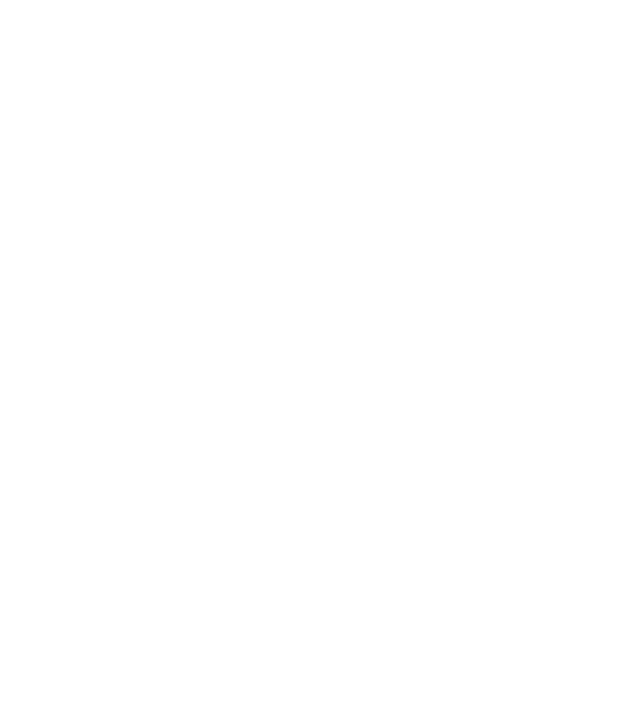
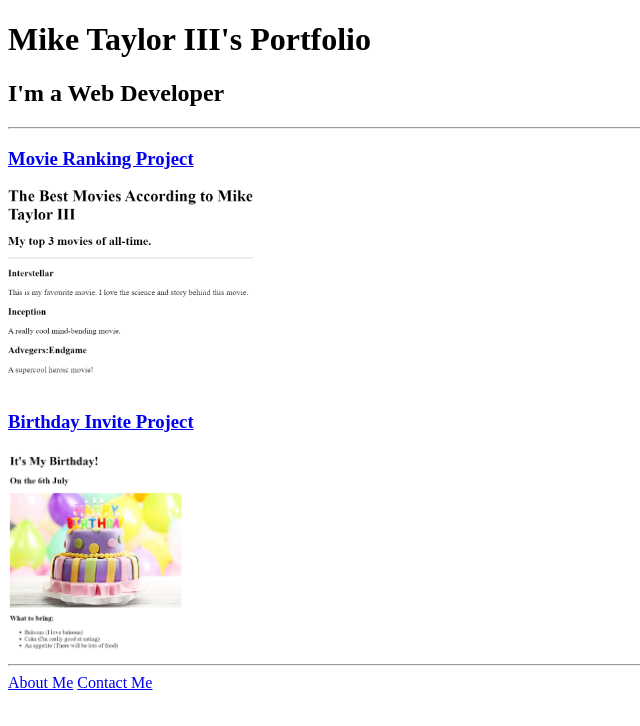
Before and after one commit to miketayloriii15/html-portfolio, a plain HTML site: page index.html in a window 1280 px wide. Shown: the whole page, without its empty margins (0-640 px from the left). Drawn offline with Linux system fonts and the light colour scheme.

Commit message:
Add files via upload

```diff
--- a/index.html
+++ b/index.html
@@ -1,15 +1,22 @@
-<!-- TODO 1: Create the HTML Boilerplate -->
+<!DOCTYPE html>
+<html lang = "en">
 
-<!-- TODO 2: Add Your previous projects' HTML into the public folder -->
+<head>
+    <meta charset = "UTF-8">
+    <title>Mike Taylor III's Portfolio</title>
+</head>
 
-<!-- TODO 3: Take screenshots of your project previews and add the images to the images folder -->
+<body>
+  <h1>Mike Taylor III's Portfolio</h1>
+  <h2>I'm a Web Developer</h2>
+  <hr />
+  <h3><a href="./public/movie-ranking.html">Movie Ranking Project</a></h3>
+  <img src="./assets/images/movie-rankingEx.png" height="200" alt="movie ranking project preview"/>
+  <h3><a href="./public/birthday-invite.html">Birthday Invite Project</a></h3>
+  <img src="./assets/images/BirthdayInviteEx.png" height="200" alt="birthday invite project preview"/>
+  <hr />
+  <a href="./public/about.html">About Me</a>
+  <a href="./public/contact.html">Contact Me</a>
+</body>
 
-<!-- TODO 4: Add titles/subtitles etc. -->
-
-<!-- TODO 5: Add a link to the project pages -->
-
-<!-- TODO 6: Add images to show the project previews
-HINT for TODO 6: You can use the height attribute set to 200 to make the image smaller:
-https://developer.mozilla.org/en-US/docs/Web/HTML/Element/img#attr-height -->
-
-<!-- TODO 7: Add the Contact Me and About Me page links -->
+</html>
```
